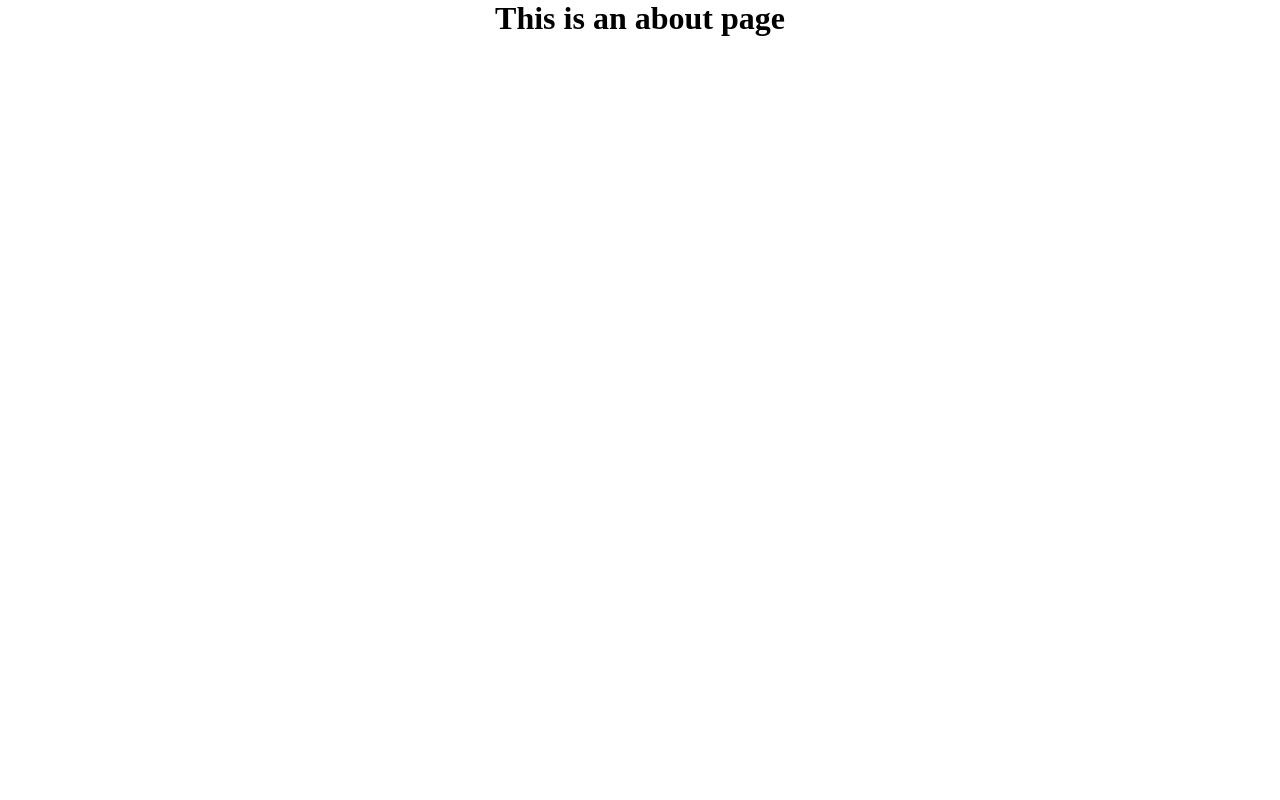
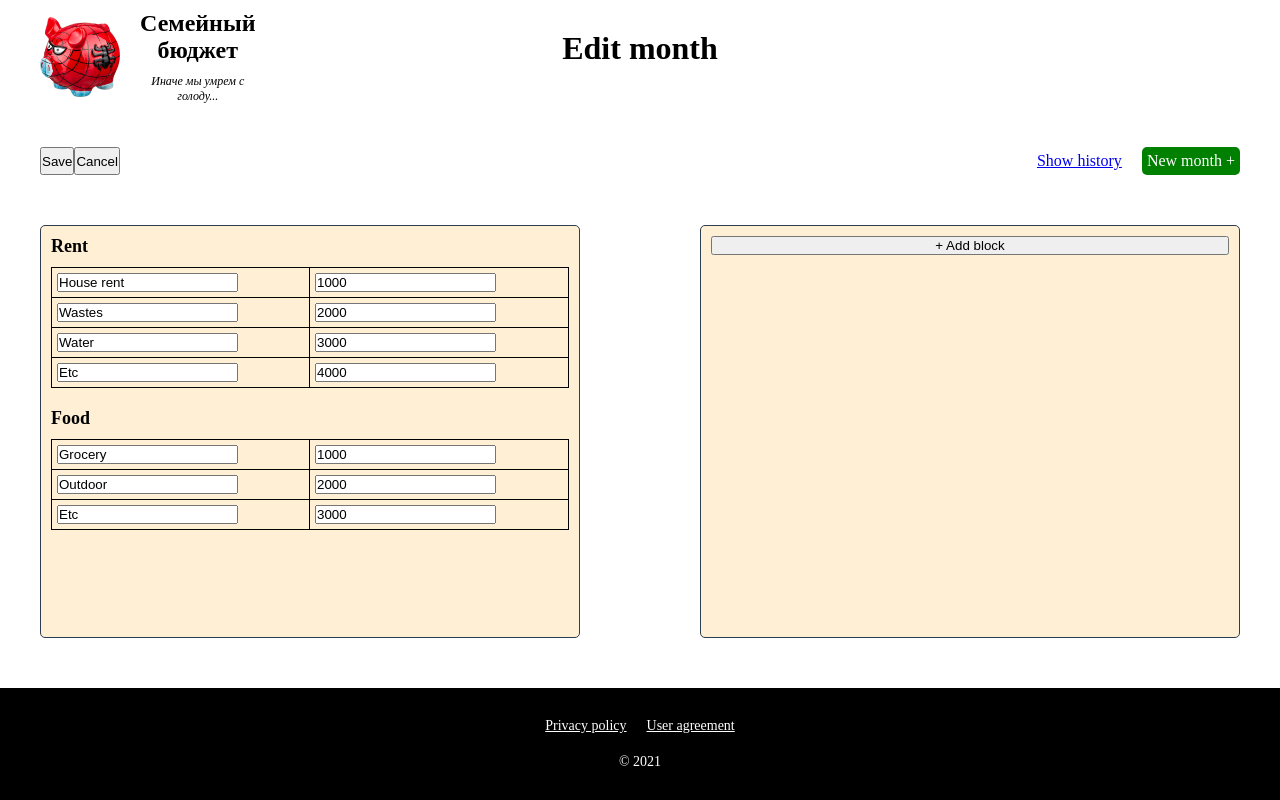
Before and after one commit to AzekAhriman/vue-budget, a Vue app: page /edit in a window 1280 px wide. Built offline with nearby package versions, Linux system fonts and the light colour scheme.

Commit message:
Add footer and edit page

```diff
--- a/src/App.vue
+++ b/src/App.vue
@@ -15,9 +15,14 @@
   padding: 0;
   text-decoration: none;
 }
+html {
+  position: relative;
+  min-height: 100%;
+}
 body {
   display: flex;
   justify-content: center;
+  height: 100vh;
 }
 #app {
   width: 100%;
--- a/src/components/dashboard.vue
+++ b/src/components/dashboard.vue
@@ -24,8 +24,9 @@ export default Vue.extend({
     return {
       report: {
         'Rent' : {
-          'Grocery' : 1000,
-          'Outdoor' : 1000,
+          'House rent' : 1000,
+          'Wastes' : 1000,
+          'Water' : 1000,
           'Etc' : 1000,
         },
         'Food' : {
--- /dev/null
+++ b/src/components/editor.vue
@@ -0,0 +1,129 @@
+<template>
+  <main class="editor">
+    <div class="editor-data">
+      <div class="editor-data-block" v-for="(block, blockIndex) in blocks" :key="blockIndex">
+        <div class="editor-data-block-name">{{ block }}</div>
+        <div class="editor-data-block-table">
+          <div class="editor-data-block-table-line" v-for="(value, index) in budgetCategories[blockIndex]" :key="index">
+            <div class="editor-data-block-table-line-name"><input type="text" v-model="budgetCategories[blockIndex][index]"></div>
+            <div class="editor-data-block-table-line-value"><input type="text" v-model="budgetValues[blockIndex][index]"></div>
+          </div>
+        </div>
+      </div>
+    </div>
+    <div class="editor-data">
+      <button>+ Add block</button>
+    </div>
+  </main>
+</template>
+
+<script lang="ts">
+import Vue from 'vue';
+
+export default Vue.extend({
+  name: 'Editor',
+  data() {
+    return {
+      report: {
+        'Rent' : {
+          'House rent' : 1000,
+          'Wastes' : 1000,
+          'Water' : 1000,
+          'Etc' : 1000,
+        },
+        'Food' : {
+          'Grocery' : 1000,
+          'Outdoor' : 1000,
+          'Etc' : 1000,
+        },
+      },
+      blocks: [
+          'Rent', 'Food'
+      ],
+      budgetCategories : [
+        [
+            'House rent',
+            'Wastes',
+            'Water',
+            'Etc',
+        ],
+        [
+            'Grocery',
+            'Outdoor',
+            'Etc',
+        ],
+      ],
+      budgetValues : [
+        [
+          1000,
+          2000,
+          3000,
+          4000,
+        ],
+        [
+          1000,
+          2000,
+          3000,
+        ],
+      ]
+    }
+  }
+});
+</script>
+
+<style scoped>
+  .editor {
+    width: 100%;
+    margin-top: 50px;
+    display: flex;
+    flex-wrap: wrap;
+    justify-content: space-between;
+    padding: 0 40px;
+    flex-grow: 1;
+  }
+  .editor-data {
+    width: 45%;
+    display: flex;
+    flex-direction: column;
+    border: 1px solid #2c3e50;
+    border-radius: 5px;
+    background-color: papayawhip;
+    padding: 10px;
+  }
+  .editor-data-block {
+    margin-top: 20px;
+    display: flex;
+    flex-direction: column;
+  }
+  .editor-data-block:first-of-type {
+    margin-top: 0;
+  }
+  .editor-data-block-name {
+    font-size: 18px;
+    font-weight: bold;
+  }
+  .editor-data-block-table {
+    margin-top: 10px;
+    display: flex;
+    flex-direction: column;
+  }
+  .editor-data-block-table-line {
+    width: 100%;
+    display: flex;
+    font-size: 14px;
+    border: 1px solid black;
+    border-bottom: 0;
+  }
+  .editor-data-block-table-line:last-of-type {
+    border-bottom: 1px solid black;
+  }
+  .editor-data-block-table-line-name {
+    width: 50%;
+    padding: 5px;
+    border-right: 1px solid black;
+  }
+  .editor-data-block-table-line-value {
+    width: 50%;
+    padding: 5px;
+  }
+</style>
--- /dev/null
+++ b/src/components/footer.vue
@@ -0,0 +1,42 @@
+<template>
+  <footer class="footer">
+    <img src="" alt="">
+    <div class="footer-link">
+      <a href="#">Privacy policy</a>
+      <a href="#">User agreement</a>
+    </div>
+    <p class="footer-year">© 2021</p>
+  </footer>
+</template>
+
+<script lang="ts">
+import Vue from 'vue';
+
+export default Vue.extend({
+  name: 'Footer',
+});
+</script>
+
+<style scoped>
+  .footer {
+    margin-top: 50px;
+    display: flex;
+    width: 100%;
+    flex-direction: column;
+    align-items: center;
+    padding: 30px 0;
+    background: #000;
+    color: white;
+    font-size: 14px;
+  }
+  .footer-link a {
+    color: white;
+    text-decoration: underline;
+  }
+  .footer-link a:first-of-type {
+    margin-right: 20px;
+  }
+  .footer-year {
+    margin-top: 20px;
+  }
+</style>
--- a/src/components/header.vue
+++ b/src/components/header.vue
@@ -1,22 +1,24 @@
 <template>
   <header class="header">
-    <div class="header-logo">
+    <router-link class="header-logo" to="/">
       <img class="logo" src="../assets/logo.jpeg" alt="logo">
       <div class="header-logo-text">
         <p class="header-logo-name">Семейный бюджет</p>
         <p class="header-logo-motivation">Иначе мы умрем с голоду...</p>
       </div>
-    </div>
+    </router-link>
     <div class="header-name">
       <h1>{{ this.$route.meta.title ?  this.$route.meta.title : 'State for ' + this.$route.params.date}}</h1>
     </div>
     <div class="header-buttons">
       <div class="header-buttons-left">
-        <router-link class="add-expenses" to="/">+ Add expenses</router-link>
+        <router-link v-if="this.$route.name !== 'Edit'" class="add-expenses" to="/edit">+ Add expenses</router-link>
+        <button v-if="this.$route.name === 'Edit'">Save</button>
+        <button v-if="this.$route.name === 'Edit'">Cancel</button>
       </div>
       <div class="header-buttons-right">
         <router-link class="show-history" to="/history/1">Show history</router-link>
-        <router-link class="new-month" to="/edit">New month</router-link>
+        <router-link class="new-month" to="/edit">New month +</router-link>
       </div>
     </div>
   </header>
@@ -30,7 +32,6 @@ export default Vue.extend({
 });
 </script>
 
-<!-- Add "scoped" attribute to limit CSS to this component only -->
 <style scoped>
   h1 {
    margin: 0;
@@ -53,6 +54,7 @@ export default Vue.extend({
     width: 80px;
     display: flex;
     align-items: center;
+    color: black;
   }
   .logo {
     width: 80px;
@@ -79,6 +81,13 @@ export default Vue.extend({
     display: flex;
     justify-content: space-between;
   }
+  .header-buttons-left {
+    display: flex;
+  }
+  .header-buttons-right {
+    display: flex;
+    align-items: center;
+  }
   .add-expenses {
     padding: 5px;
     border-radius: 5px;
--- a/src/views/Edit.vue
+++ b/src/views/Edit.vue
@@ -1,5 +1,31 @@
 <template>
-  <div class="about">
-    <h1>This is an about page</h1>
+  <div class="edit">
+    <Header/>
+    <Editor/>
+    <Footer/>
   </div>
 </template>
+
+<script lang="ts">
+import Vue from 'vue';
+import Header from '@/components/header.vue';
+import Footer from '@/components/footer.vue';
+import Editor from '@/components/editor.vue';
+
+export default Vue.extend({
+  name: 'Edit',
+  components: {
+    Header,
+    Editor,
+    Footer
+  },
+});
+</script>
+
+<style scoped>
+  .edit {
+    width: 100%;
+    display: flex;
+    flex-direction: column;
+  }
+</style>
--- a/src/views/Home.vue
+++ b/src/views/Home.vue
@@ -2,12 +2,14 @@
   <div class="home">
     <Header/>
     <Dashboard/>
+    <Footer/>
   </div>
 </template>
 
 <script lang="ts">
 import Vue from 'vue';
 import Header from '@/components/header.vue';
+import Footer from '@/components/footer.vue';
 import Dashboard from '@/components/dashboard.vue';
 
 export default Vue.extend({
@@ -15,6 +17,7 @@ export default Vue.extend({
   components: {
     Header,
     Dashboard,
+    Footer
   },
 });
 </script>
@@ -23,7 +26,6 @@ export default Vue.extend({
   .home {
     width: 100%;
     display: flex;
-    justify-content: center;
-    flex-wrap: wrap;
+    flex-direction: column;
   }
 </style>
```
